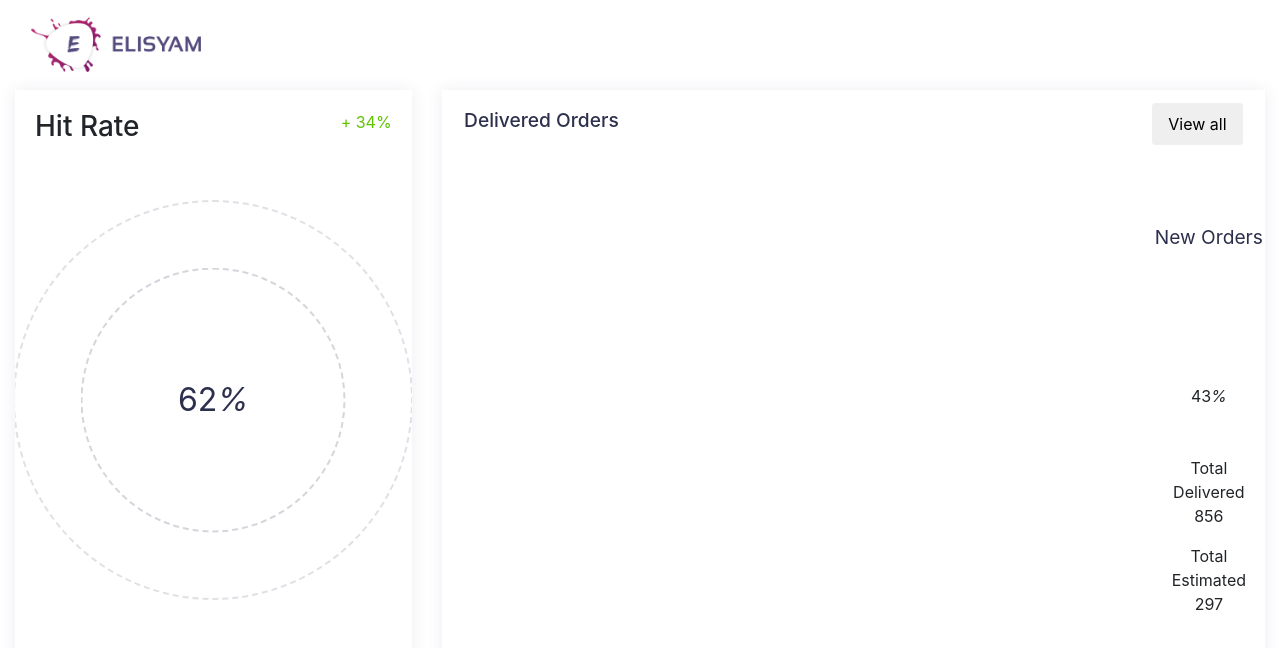
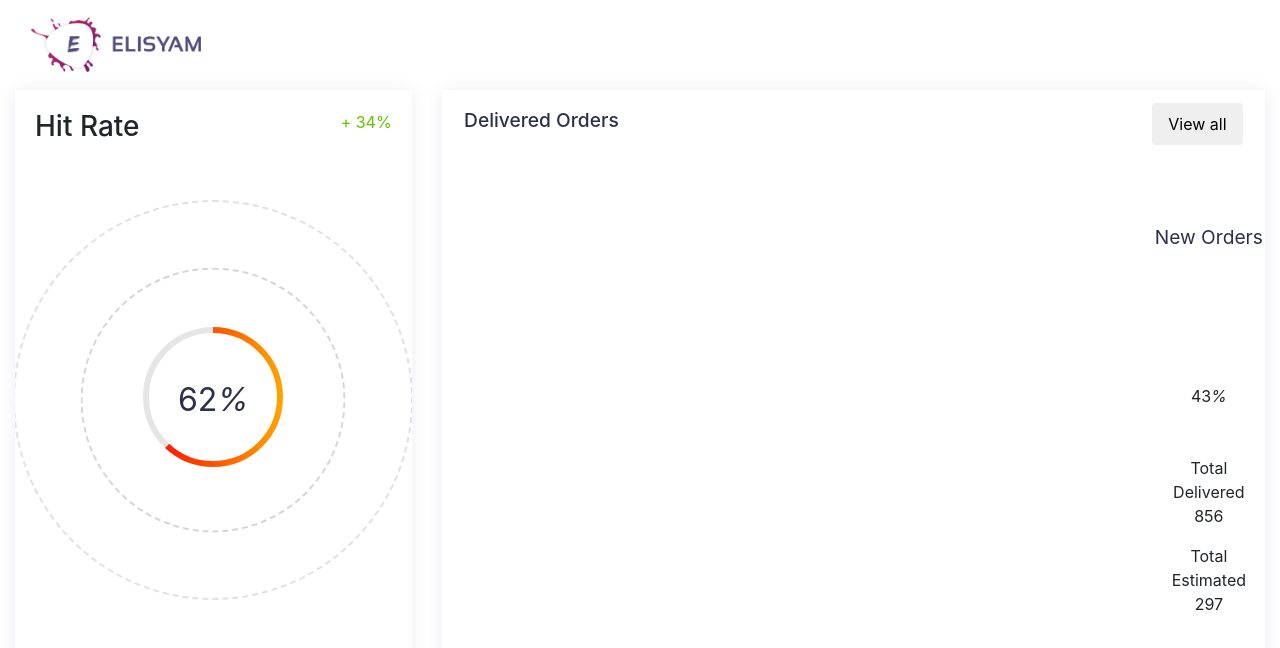
Before and after one commit to coatceatl/elisyam, a website built with webpack: page index.html in a window 1280 px wide. Built offline with Linux system fonts and the light colour scheme.

Commit message:
installed jquery-circle-progress and added circle Progress to widget 21

```diff
--- a/index.html
+++ b/index.html
@@ -63,7 +63,8 @@
                     <h3>Hit Rate</h3>
                   </div>
                   <div class="hit-rate">
-                    <canvas width="140" height="140"></canvas>
+                    <div id="circle"></div>
+                    <!-- <canvas width="140" height="140"></canvas> -->
                     <div class="percent">62<i>%</i></div>
                   </div>
                   <div class="value-progress text-green">
--- a/package.json
+++ b/package.json
@@ -23,6 +23,7 @@
   "dependencies": {
     "bootstrap": "^4.1.1",
     "jquery": "^3.3.1",
+    "jquery-circle-progress": "^1.2.2",
     "popper.js": "^1.14.3"
   },
   "description": ""
--- a/src/index.js
+++ b/src/index.js
@@ -1,4 +1,16 @@
 import $ from 'jquery';
+import circleProgress from 'jquery-circle-progress';
 
 //import 'bootstrap/dist/css/bootstrap.min.css';
-console.log('webpack 4');
+
+$(document).ready(function() {
+  $('#circle').circleProgress({
+    value: 0.62,
+    size: 140,
+    startAngle:-Math.PI/2,
+    thickness:6,
+    fill: {
+      gradient: ["red", "orange"]
+    }
+  });
+});
```
Also changed, not shown: dist/main.js, 1 other file.
